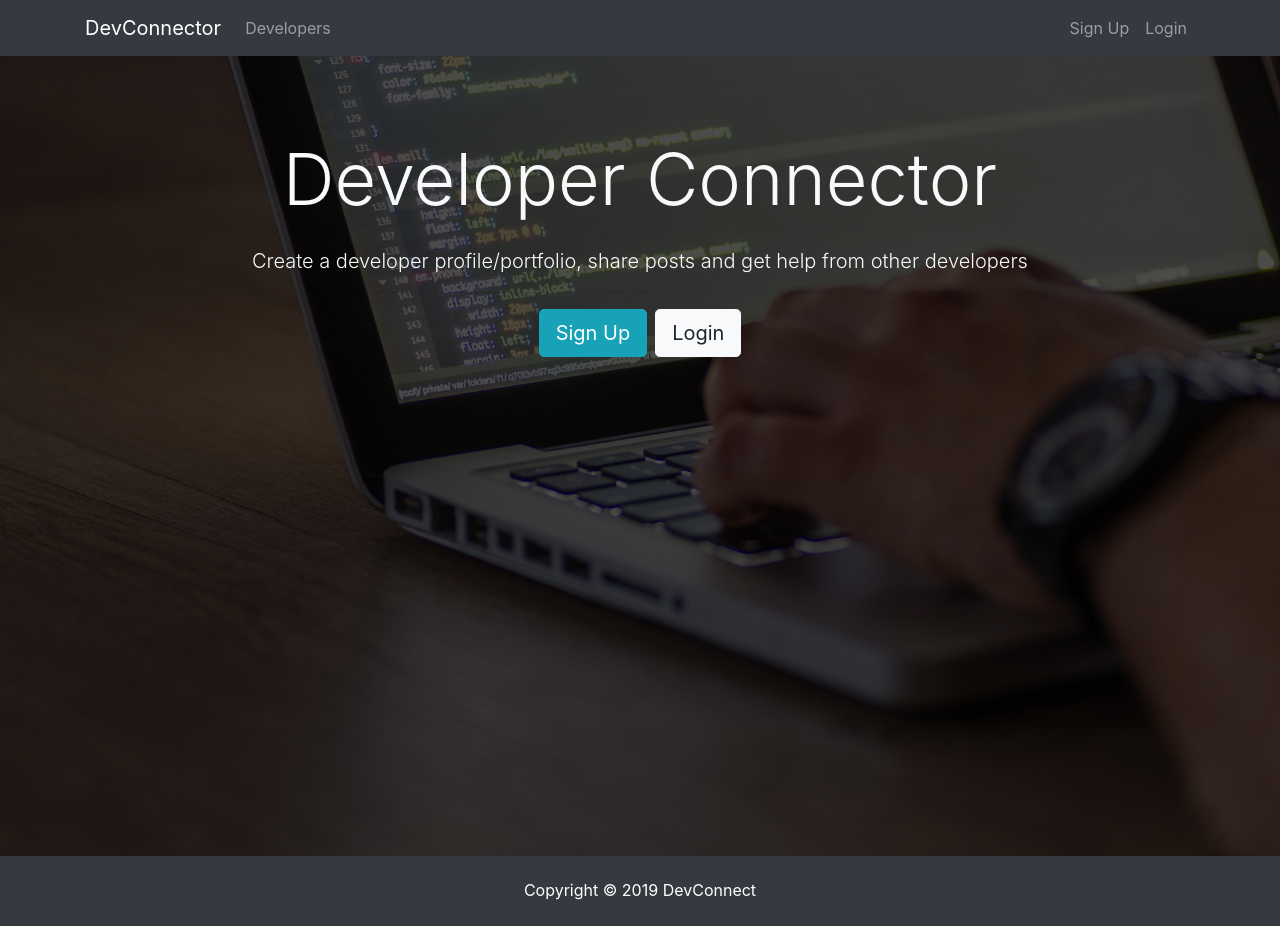
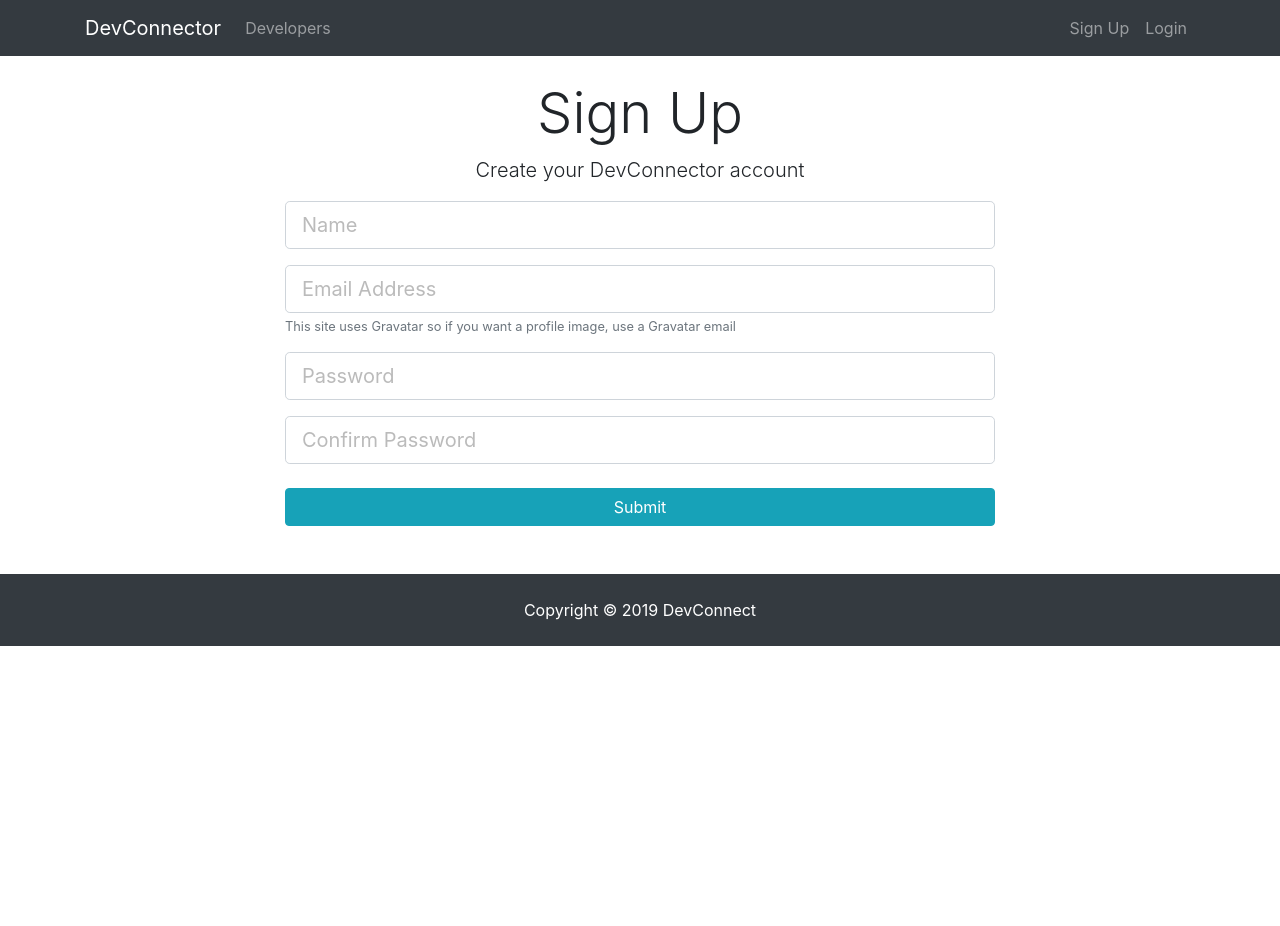
Before and after one commit to gautam-11/Social-Network-For-Developers, a React (Create React App) app in the folder client/: page /register in a window 1280 px wide. After the commit the page ends 800 px from the top, so only its background shows below. Built offline with nearby package versions, Linux system fonts and the light colour scheme.

Commit message:
Added auth component and added state to register form

```diff
--- a/client/package.json
+++ b/client/package.json
@@ -5,6 +5,7 @@
   "dependencies": {
     "react": "^16.8.3",
     "react-dom": "^16.8.3",
+    "react-router-dom": "^4.3.1",
     "react-scripts": "2.1.5"
   },
   "scripts": {
--- a/client/src/App.js
+++ b/client/src/App.js
@@ -1,16 +1,26 @@
 import React, { Component } from 'react'
+import { BrowserRouter as Router, Route } from 'react-router-dom'
 import './App.css'
 import Navbar from './components/layout/Navbar'
 import Footer from './components/layout/Footer'
 import Landing from './components/layout/Landing'
+import Login from './components/auth/Login'
+import Register from './components/auth/Register'
+
 class App extends Component {
   render () {
     return (
-      <div className='App'>
-        <Navbar />
-        <Landing />
-        <Footer />
-      </div>
+      <Router>
+        <div className='App'>
+          <Navbar />
+          <Route exact path='/' component={Landing} />
+          <div className='container'>
+            <Route exact path='/login' component={Login} />
+            <Route exact path='/register' component={Register} />
+          </div>
+          <Footer />
+        </div>
+      </Router>
     )
   }
 }
--- /dev/null
+++ b/client/src/components/auth/Login.js
@@ -0,0 +1,41 @@
+import React, { Component } from 'react'
+
+class Login extends Component {
+  render () {
+    return (
+      <div className='login'>
+        <div className='container'>
+          <div className='row'>
+            <div className='col-md-8 m-auto'>
+              <h1 className='display-4 text-center'>Log In</h1>
+              <p className='lead text-center'>
+                Sign in to your DevConnector account
+              </p>
+              <form action='dashboard.html'>
+                <div className='form-group'>
+                  <input
+                    type='email'
+                    className='form-control form-control-lg'
+                    placeholder='Email Address'
+                    name='email'
+                  />
+                </div>
+                <div className='form-group'>
+                  <input
+                    type='password'
+                    className='form-control form-control-lg'
+                    placeholder='Password'
+                    name='password'
+                  />
+                </div>
+                <input type='submit' className='btn btn-info btn-block mt-4' />
+              </form>
+            </div>
+          </div>
+        </div>
+      </div>
+    )
+  }
+}
+
+export default Login
--- /dev/null
+++ b/client/src/components/auth/Register.js
@@ -0,0 +1,84 @@
+import React, { Component } from 'react'
+
+class Register extends Component {
+  constructor () {
+    super()
+    this.state = {
+      name: '',
+      email: '',
+      password: '',
+      password2: '',
+      errors: {}
+    }
+    this.onChange = this.onChange.bind(this)
+  }
+  onChange (e) {
+    this.setState({ [e.target.name]: e.target.value })
+  }
+  render () {
+    return (
+      <div className='register'>
+        <div className='container'>
+          <div className='row'>
+            <div className='col-md-8 m-auto'>
+              <h1 className='display-4 text-center'>Sign Up</h1>
+              <p className='lead text-center'>
+                Create your DevConnector account
+              </p>
+              <form action='create-profile.html'>
+                <div className='form-group'>
+                  <input
+                    type='text'
+                    className='form-control form-control-lg'
+                    placeholder='Name'
+                    name='name'
+                    value={this.state.name}
+                    onChange={this.onChange}
+                    required
+                  />
+                </div>
+                <div className='form-group'>
+                  <input
+                    type='email'
+                    className='form-control form-control-lg'
+                    placeholder='Email Address'
+                    name='email'
+                    value={this.state.email}
+                    onChange={this.onChange}
+                  />
+                  <small className='form-text text-muted'>
+                    This site uses Gravatar so if you want a profile image, use
+                    a Gravatar email
+                  </small>
+                </div>
+                <div className='form-group'>
+                  <input
+                    type='password'
+                    className='form-control form-control-lg'
+                    placeholder='Password'
+                    name='password'
+                    value={this.state.password}
+                    onChange={this.onChange}
+                  />
+                </div>
+                <div className='form-group'>
+                  <input
+                    type='password'
+                    className='form-control form-control-lg'
+                    placeholder='Confirm Password'
+                    name='password2'
+                    value={this.state.password2}
+                    onChange={this.onChange}
+                  />
+                </div>
+                <input type='submit' className='btn btn-info btn-block mt-4' />
+              </form>
+            </div>
+          </div>
+        </div>
+      </div>
+    )
+  }
+}
+
+export default Register
--- a/client/src/components/layout/Landing.js
+++ b/client/src/components/layout/Landing.js
@@ -1,6 +1,7 @@
 import React, { Component } from 'react'
+import { Link } from 'react-router-dom'
+class Landing extends Component {
 
-class Landing extends Component {
   render () {
     return (
       <div className='landing'>
@@ -14,12 +15,12 @@
                   from other developers
                 </p>
                 <hr />
-                <a href='register.html' className='btn btn-lg btn-info mr-2'>
+                <Link to='/register' className='btn btn-lg btn-info mr-2'>
                   Sign Up
-                </a>
-                <a href='login.html' className='btn btn-lg btn-light'>
+                </Link>
+                <Link to='/login' className='btn btn-lg btn-light'>
                   Login
-                </a>
+                </Link>
               </div>
             </div>
           </div>
--- a/client/src/components/layout/Navbar.js
+++ b/client/src/components/layout/Navbar.js
@@ -1,14 +1,14 @@
 import React, { Component } from 'react'
-
+import { Link } from 'react-router-dom'
 class Navbar extends Component {
   render () {
     return (
       <div>
         <nav className='navbar navbar-expand-sm navbar-dark bg-dark mb-4'>
           <div className='container'>
-            <a className='navbar-brand' href='landing.html'>
+            <Link className='navbar-brand' to='/landing'>
               DevConnector
-            </a>
+            </Link>
             <button
               className='navbar-toggler'
               type='button'
@@ -21,23 +21,23 @@
             <div className='collapse navbar-collapse' id='mobile-nav'>
               <ul className='navbar-nav mr-auto'>
                 <li className='nav-item'>
-                  <a className='nav-link' href='profiles.html'>
+                  <Link className='nav-link' to='/profiles'>
                     {' '}
                     Developers{' '}
-                  </a>
+                  </Link>
                 </li>
               </ul>
 
               <ul className='navbar-nav ml-auto'>
                 <li className='nav-item'>
-                  <a className='nav-link' href='register.html'>
+                  <Link className='nav-link' to='/register'>
                     Sign Up
-                  </a>
+                  </Link>
                 </li>
-                <li className='nav-item'>
-                  <a className='nav-link' href='login.html'>
+                <li to='/nav'>
+                  <Link className='nav-link' to='/login'>
                     Login
-                  </a>
+                  </Link>
                 </li>
               </ul>
             </div>
```
